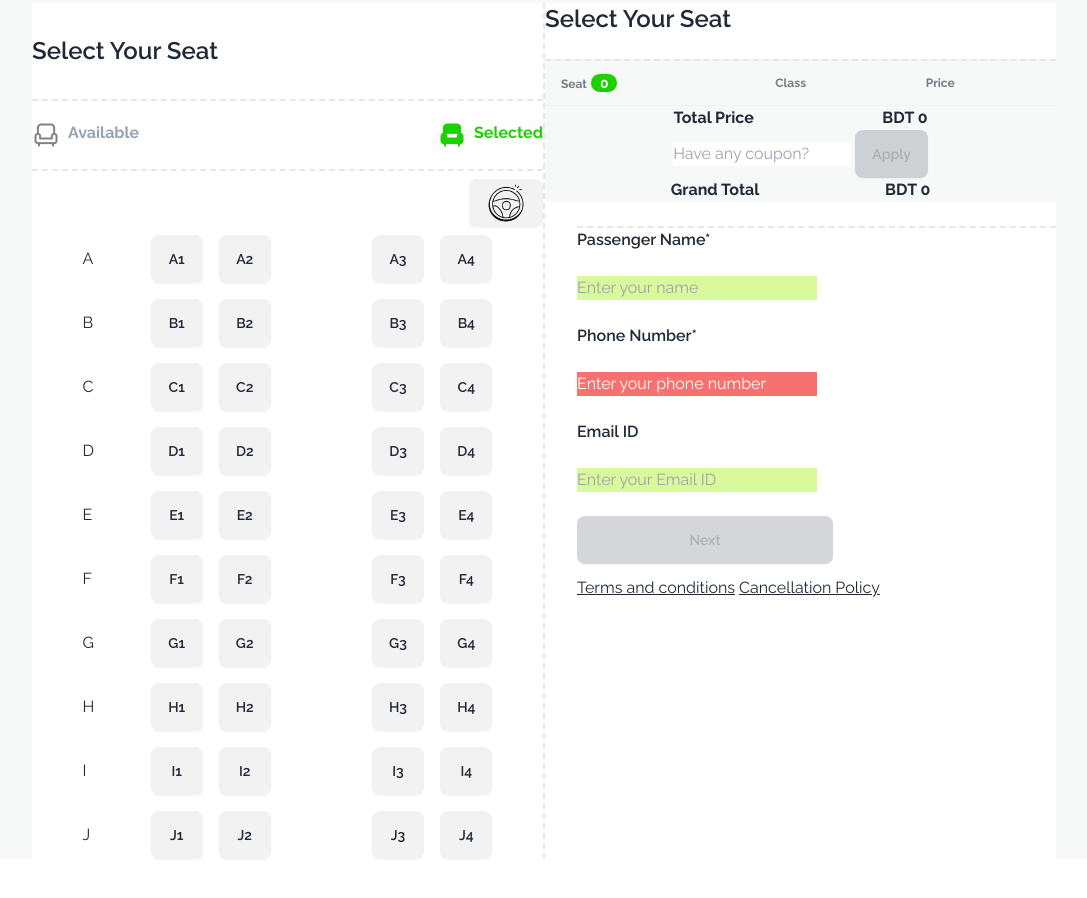
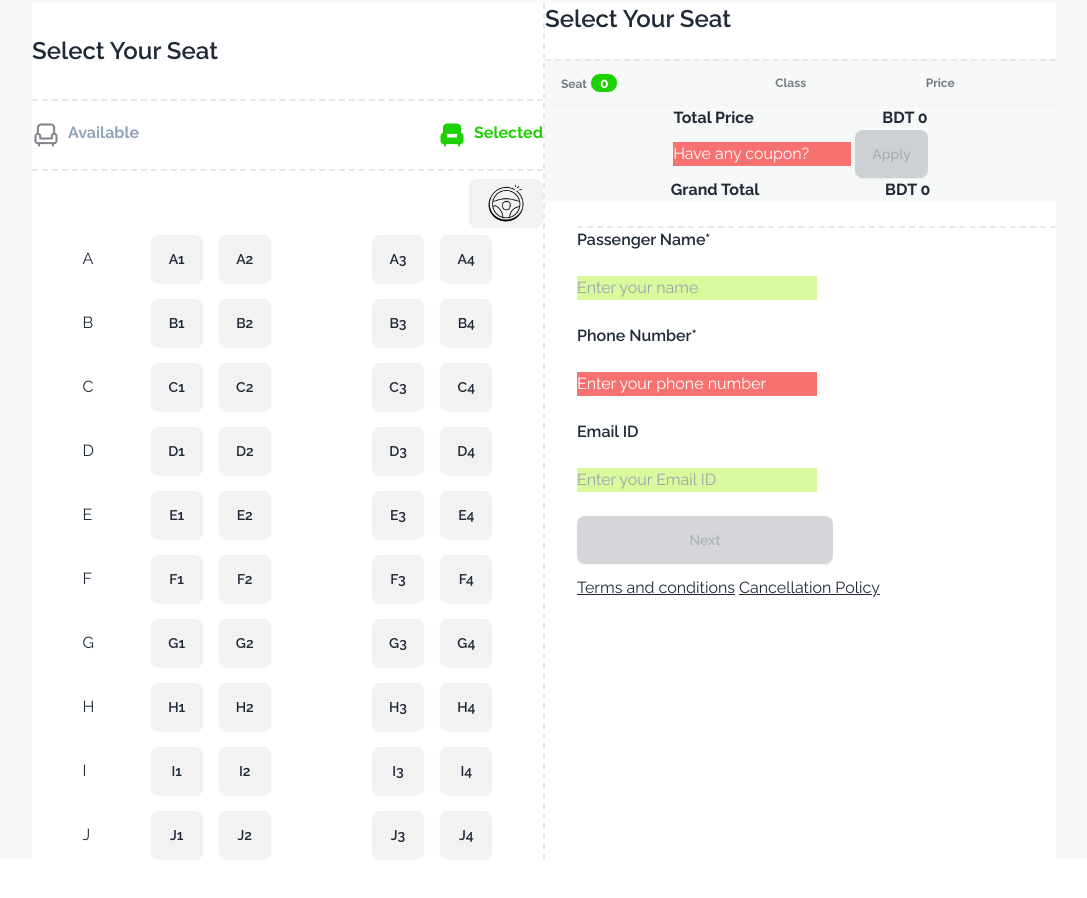
Before and after one commit to DevPentakill/A5-P-Ticket-with-jsDOM, a plain HTML site: page index.html in a window 1280 px wide. Shown: the part 2020-2918 px from the top of the page, without its empty margins (96-1183 px from the left). Drawn offline with nearby package versions, Linux system fonts and the light colour scheme.

Commit message:
improved on apply coupon disability feature until 4 seats selected

```diff
--- a/index.html
+++ b/index.html
@@ -364,7 +364,7 @@
                         </div>
                         <!-- apply coupn -->
                         <div id="cupn-div" class="text-center">
-                            <input type="text" name="" id="coupon-code" placeholder="Have any coupon?">
+                            <input type="text" id="coupon-code" class=" disabled:bg-red-400 disabled:placeholder:text-white" placeholder="Have any coupon?" disabled>
                             <button disabled onclick="updateGrandTotal('darius')" class="btn bg-pcolor text-white"
                                 id="apply-cupn">Apply</button>
                         </div>
--- a/scripts/seat-selector.js
+++ b/scripts/seat-selector.js
@@ -36,8 +36,10 @@ for (const seat of seats) {
         if (getValueById("seats-added")>0) {
             document.getElementById('user-phone').removeAttribute('disabled');
         }
-        //Checking If I can enable the Coupon apply Button
+        //Checking If I can enable the Coupon apply INPUT+Button
         if (getValueById("seats-added") == 4) {
+
+            document.getElementById('coupon-code').removeAttribute('disabled');
             document.getElementById('apply-cupn').removeAttribute('disabled');
         }
 
@@ -58,12 +60,9 @@ passengerTel.addEventListener('keyup', function (elem) {
         document.getElementById('next-button').removeAttribute('disabled');
     } else {
         alert('Please input Numeric Value');
-        // return;
     }
 
 })
-
-// alert('Please input Numeric Value');
 
 
 
```
